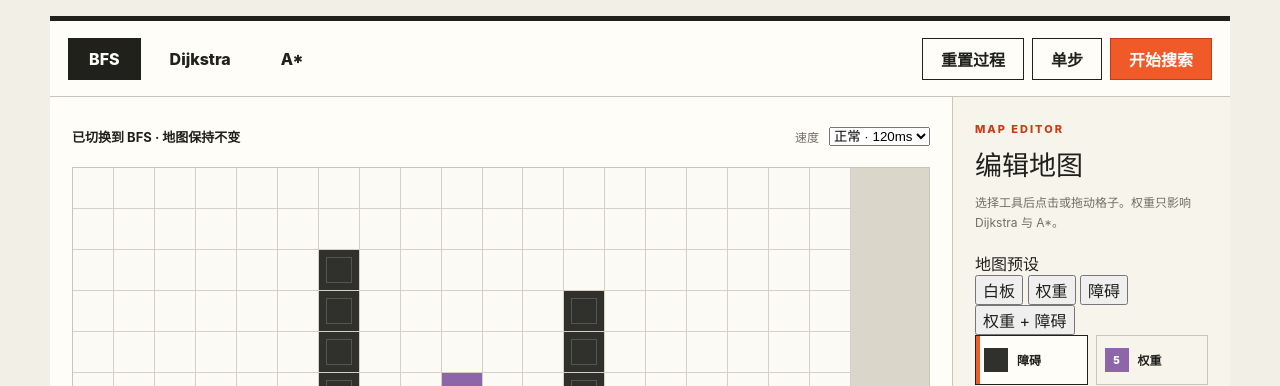
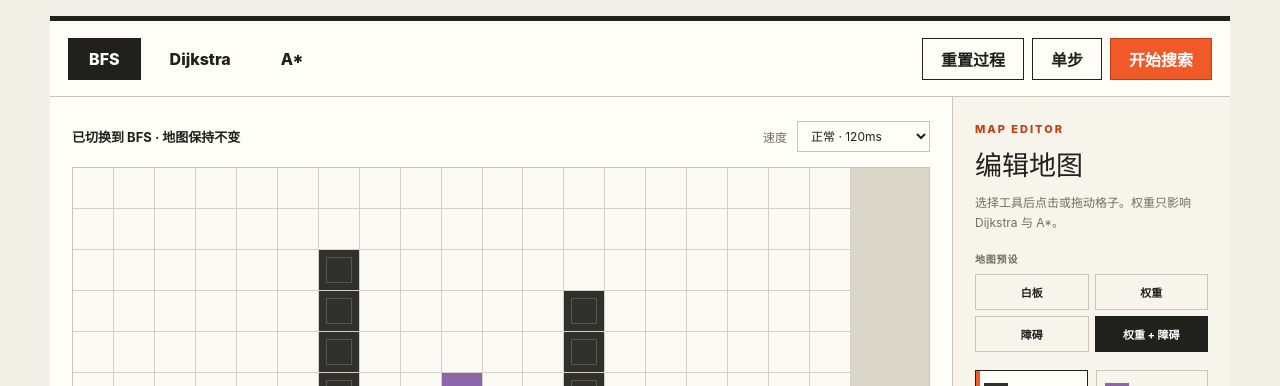
Before and after one commit to Junli-Huang/test_algorithm, a website with bundled scripts: page index.html in a window 1280 px wide. Shown: the part 414-800 px from the top of the page. Built offline with nearby package versions, Linux system fonts and the light colour scheme.

Commit message:
Add map presets and explicit speed controls

```diff
--- a/css/style.css
+++ b/css/style.css
@@ -21,9 +21,9 @@
 * { box-sizing: border-box; }
 html { scroll-behavior: smooth; }
 body { margin: 0; min-width: 320px; background: var(--paper); }
-button, input { font: inherit; }
+button, input, select { font: inherit; }
 button { color: inherit; }
-button:focus-visible, input:focus-visible { outline: 3px solid var(--yellow); outline-offset: 2px; }
+button:focus-visible, input:focus-visible, select:focus-visible { outline: 3px solid var(--yellow); outline-offset: 2px; }
 
 .site-header, main, footer { width: min(1180px, calc(100% - 40px)); margin-inline: auto; }
 .site-header { min-height: 78px; display: flex; align-items: center; justify-content: space-between; border-bottom: 1px solid var(--line); }
@@ -56,7 +56,7 @@ h1 em { color: var(--orange); font-weight: 400; }
 .board-meta { min-height: 34px; margin-bottom: 14px; display: flex; justify-content: space-between; align-items: center; gap: 20px; }
 .status-text { font-size: 13px; font-weight: 700; }
 .speed-control { display: flex; align-items: center; gap: 10px; color: var(--muted); font-size: 12px; }
-.speed-control input { width: 110px; accent-color: var(--orange); }
+.speed-control select { min-width: 128px; padding: 6px 28px 6px 9px; border: 1px solid var(--line); background: var(--panel); color: var(--ink); }
 .board-frame { overflow: auto; background: #dad6ca; border: 1px solid var(--line); }
 .path-grid { display: grid; width: max-content; min-width: 100%; touch-action: none; user-select: none; }
 .grid-cell { position: relative; width: var(--cell-size); aspect-ratio: 1; border: 0; border-right: 1px solid #d4d0c5; border-bottom: 1px solid #d4d0c5; background: #fbfaf5; cursor: crosshair; font-size: 10px; font-weight: 800; transition: background-color 120ms ease, transform 120ms ease; }
@@ -84,6 +84,12 @@ h1 em { color: var(--orange); font-weight: 400; }
 .panel-section { padding: 25px 22px; border-bottom: 1px solid var(--line); }
 .panel-section h2 { margin: -10px 0 10px; font-family: Georgia, "Times New Roman", serif; font-size: 27px; font-weight: 400; }
 .panel-help { margin: 0 0 18px; color: var(--muted); font-size: 12px; line-height: 1.65; }
+.preset-group { margin-bottom: 18px; }
+.field-label { display: block; margin-bottom: 8px; color: var(--muted); font-size: 10px; font-weight: 800; letter-spacing: .08em; }
+.preset-grid { display: grid; grid-template-columns: repeat(2, 1fr); gap: 6px; }
+.preset-button { min-height: 36px; padding: 6px 8px; border: 1px solid var(--line); background: transparent; cursor: pointer; font-size: 11px; font-weight: 700; }
+.preset-button:hover { border-color: var(--ink); }
+.preset-button.is-active { color: #fff; border-color: var(--ink); background: var(--ink); }
 .tool-grid { display: grid; grid-template-columns: repeat(2, 1fr); gap: 8px; }
 .tool-button { min-height: 50px; padding: 8px; display: flex; align-items: center; gap: 9px; border: 1px solid var(--line); background: transparent; cursor: pointer; font-size: 12px; font-weight: 700; text-align: left; }
 .tool-button:hover { border-color: var(--ink); }
```
